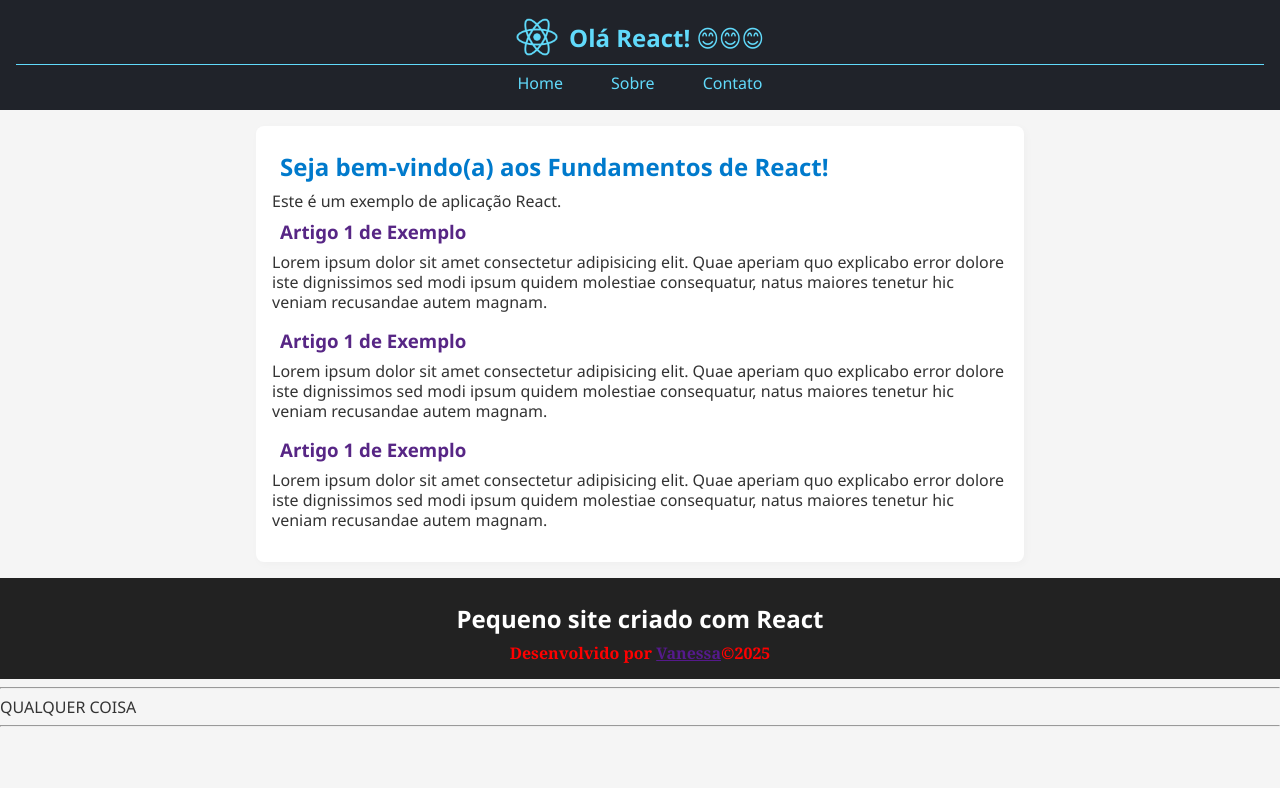
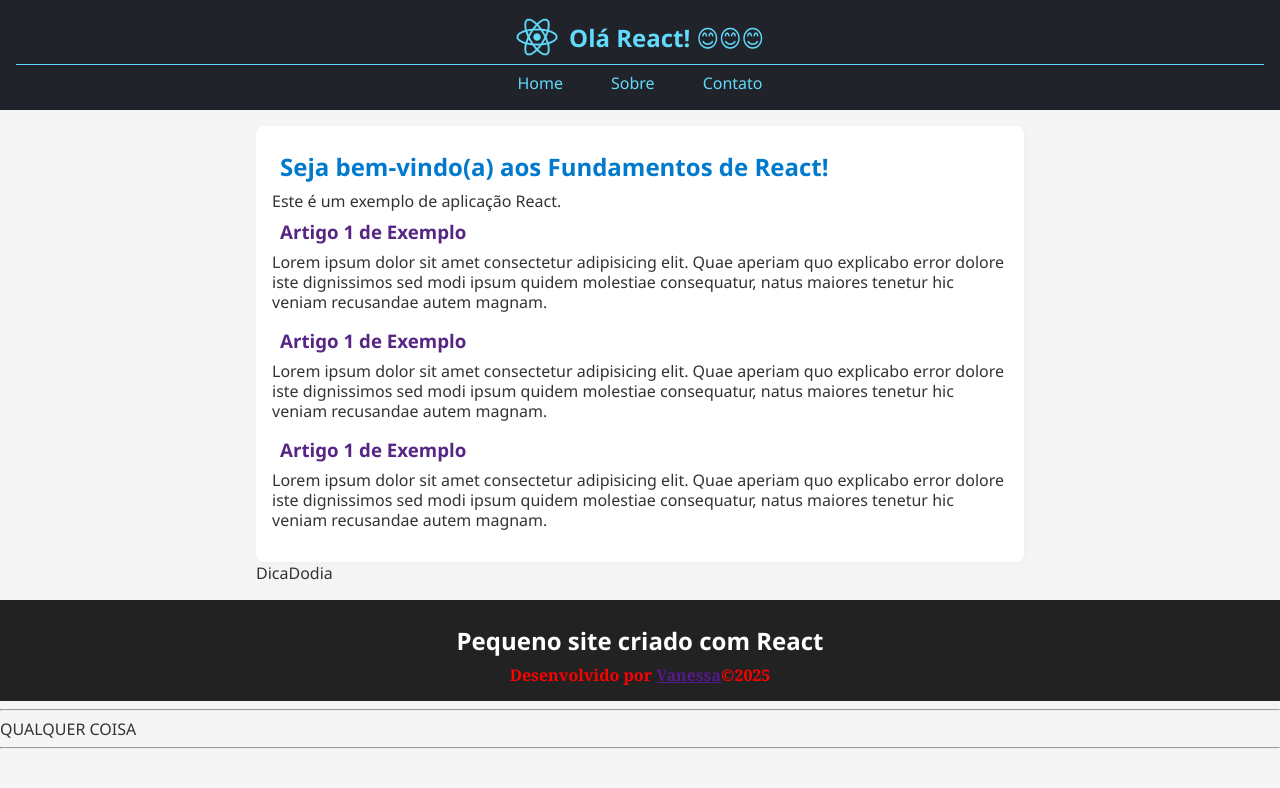
Before and after one commit to VanessaBaldin1/react-fundamentos, a React (Vite) app: page / in a window 1280 px wide. Shown: the top 788 px of the page. Built offline with nearby package versions, Linux system fonts and the light colour scheme.

Commit message:
Instala lib e  cria componente DicaDoDia

```diff
--- a/package.json
+++ b/package.json
@@ -11,12 +11,14 @@
   },
   "dependencies": {
     "react": "^19.1.0",
-    "react-dom": "^19.1.0"
+    "react-dom": "^19.1.0",
+    "styled-components": "^6.1.19"
   },
   "devDependencies": {
     "@eslint/js": "^9.25.0",
     "@types/react": "^19.1.2",
     "@types/react-dom": "^19.1.2",
+    "@types/styled-components": "^5.1.34",
     "@vitejs/plugin-react": "^4.4.1",
     "eslint": "^9.25.0",
     "eslint-plugin-react-hooks": "^5.2.0",
--- a/src/components/Conteudo/Conteudo.tsx
+++ b/src/components/Conteudo/Conteudo.tsx
@@ -1,4 +1,5 @@
 import Artigo from "../Artigo/Artigo";
+import DicaDodia from "../DicaDoDia/DicaDodia";
 import estilos from "./Conteudo.module.css";
 
 export default function Conteudo() {
@@ -15,6 +16,8 @@
 
         <Artigo />
       </section>
+
+      <DicaDodia />
     </main>
   );
 }
--- /dev/null
+++ b/src/components/DicaDoDia/DicaDodia.tsx
@@ -0,0 +1,3 @@
+export default function DicaDodia() {
+  return <div>DicaDodia</div>;
+}
```
Also changed, not shown: 2 other files (tests, documents, lock files or other folders).
